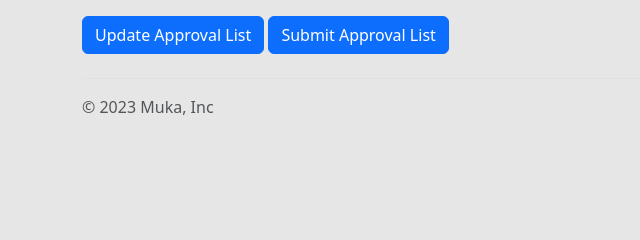
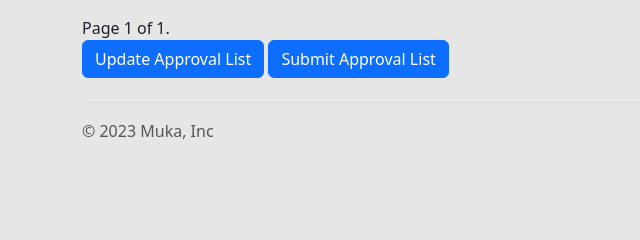
Before and after one commit to Muka-is-home/api, a Django app: page /adminportal/user_list in a window 1280 px wide. Shown: the part 193-433 px from the top of the page, without its empty margins (0-640 px from the left). Run offline with Django 4.2, Linux system fonts and the light colour scheme; the visitor is signed in with stand-in values (Sample User, id 1); data comes from the database, SQL or seed files in the repository; parts of the project's set-up code (start-up, migrations or seed data) failed here and were passed over.

Commit message:
added pagination to user list

```diff
--- a/adminportal/views/user_list.py
+++ b/adminportal/views/user_list.py
@@ -1,5 +1,6 @@
 from django.shortcuts import render
 from django.contrib.auth.decorators import user_passes_test
+from django.core.paginator import Paginator, EmptyPage, PageNotAnInteger
 from api.models import User
 from adminportal.serializers.serializers import UserListSerializer
 
@@ -8,8 +9,19 @@ def user_is_superuser(user):
 
 @user_passes_test(user_is_superuser, login_url="access_denied")
 def user_list(request):
-    users = User.objects.exclude(user__is_superuser=True)
-    user_data = UserListSerializer(users, many=True).data
+    # order by descending id so newest additions will show first
+    user_list = User.objects.exclude(user__is_superuser=True).order_by('-id')
+
+    paginator = Paginator(user_list, 10)
+    page = request.GET.get('page')
+
+    try:
+        users = paginator.page(page)
+    except PageNotAnInteger:
+        users = paginator.page(1)
+    except EmptyPage:
+        users = paginator.page(paginator.num_pages)
+
     return render(request, "adminportal/user_list.html", {
-        "users": user_data
+        "users": users
     })
--- a/templates/adminportal/user_list.html
+++ b/templates/adminportal/user_list.html
@@ -39,7 +39,23 @@
                 </div>
                 {% endfor %}
             </tbody>
-        </table>
+          </table>
+          <div class="pagination">
+            <span class="step-links">
+                {% if users.has_previous %}
+                    <a href="?page=1">&laquo; first</a>
+                    <a href="?page={{ users.previous_page_number }}">previous</a>
+                {% endif %}
+                <span class="current">
+                    Page {{ users.number }} of {{ users.paginator.num_pages }}.
+                </span>
+
+                {% if users.has_next %}
+                    <a href="?page={{ users.next_page_number }}">next</a>
+                    <a href="?page={{ users.paginator.num_pages }}">last &raquo;</a>
+                {% endif %}
+            </span>
+        </div>
         <button type="button" class="btn btn-primary" id="toggleButton">Update Approval List</button>
         <button type="submit" class="btn btn-primary">Submit Approval List</button>
     </form>
```
